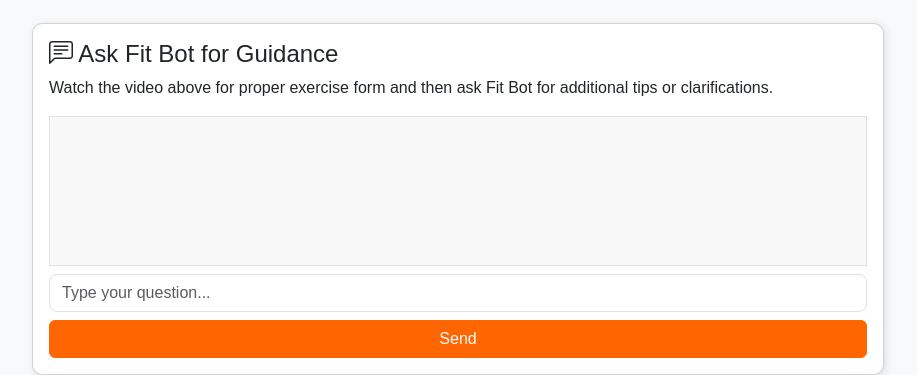
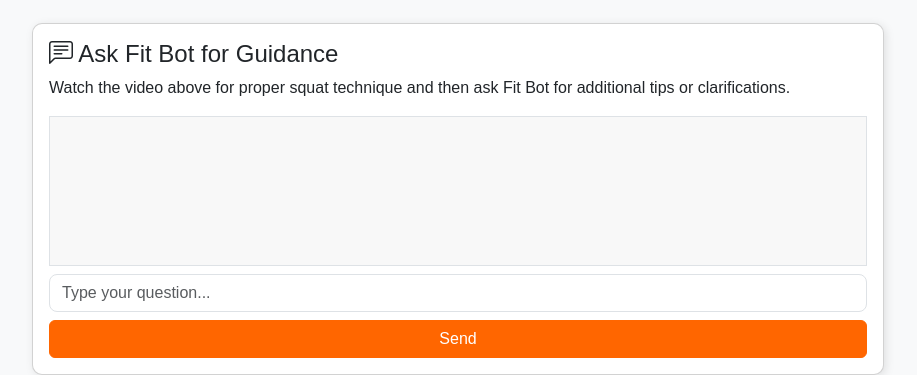
Before and after one commit to MoeAbdel04/Fitness-App, a Flask app: page /multimedia in a window 1280 px wide. Shown: the part 629-1004 px from the top of the page, without its empty margins (182-1099 px from the left). Run offline with Flask 3, Linux system fonts and the light colour scheme.

Commit message:
added squat video

```diff
--- a/fit_fusion/templates/multimedia.html
+++ b/fit_fusion/templates/multimedia.html
@@ -4,14 +4,14 @@
 <div class="container mt-4">
   <h2 class="mb-4"><i class="bi bi-camera-video"></i> Multimedia Fitness Instructions</h2>
 
-  <!-- Embedded Video: Replace VIDEO_ID with the actual YouTube video ID -->
+  <!-- Embedded Video from Squat University -->
   <div class="ratio ratio-16x9 mb-4">
-    <iframe src="https://www.youtube.com/embed/VIDEO_ID" title="Proper Exercise Form" allowfullscreen></iframe>
+    <iframe src="https://www.youtube.com/embed/my0tLDaWyDU" title="Squat University - Proper Squat Technique" allowfullscreen></iframe>
   </div>
 
   <div class="card p-3">
     <h4><i class="bi bi-chat-left-text"></i> Ask Fit Bot for Guidance</h4>
-    <p>Watch the video above for proper exercise form and then ask Fit Bot for additional tips or clarifications.</p>
+    <p>Watch the video above for proper squat technique and then ask Fit Bot for additional tips or clarifications.</p>
     <div id="multimedia-chat" class="border p-2 mb-2" style="min-height: 150px; background: #f8f8f8;"></div>
     <input type="text" id="multimediaMessage" class="form-control mb-2" placeholder="Type your question..." />
     <button class="btn btn-primary" onclick="sendMultimediaMessage()">Send</button>
```
